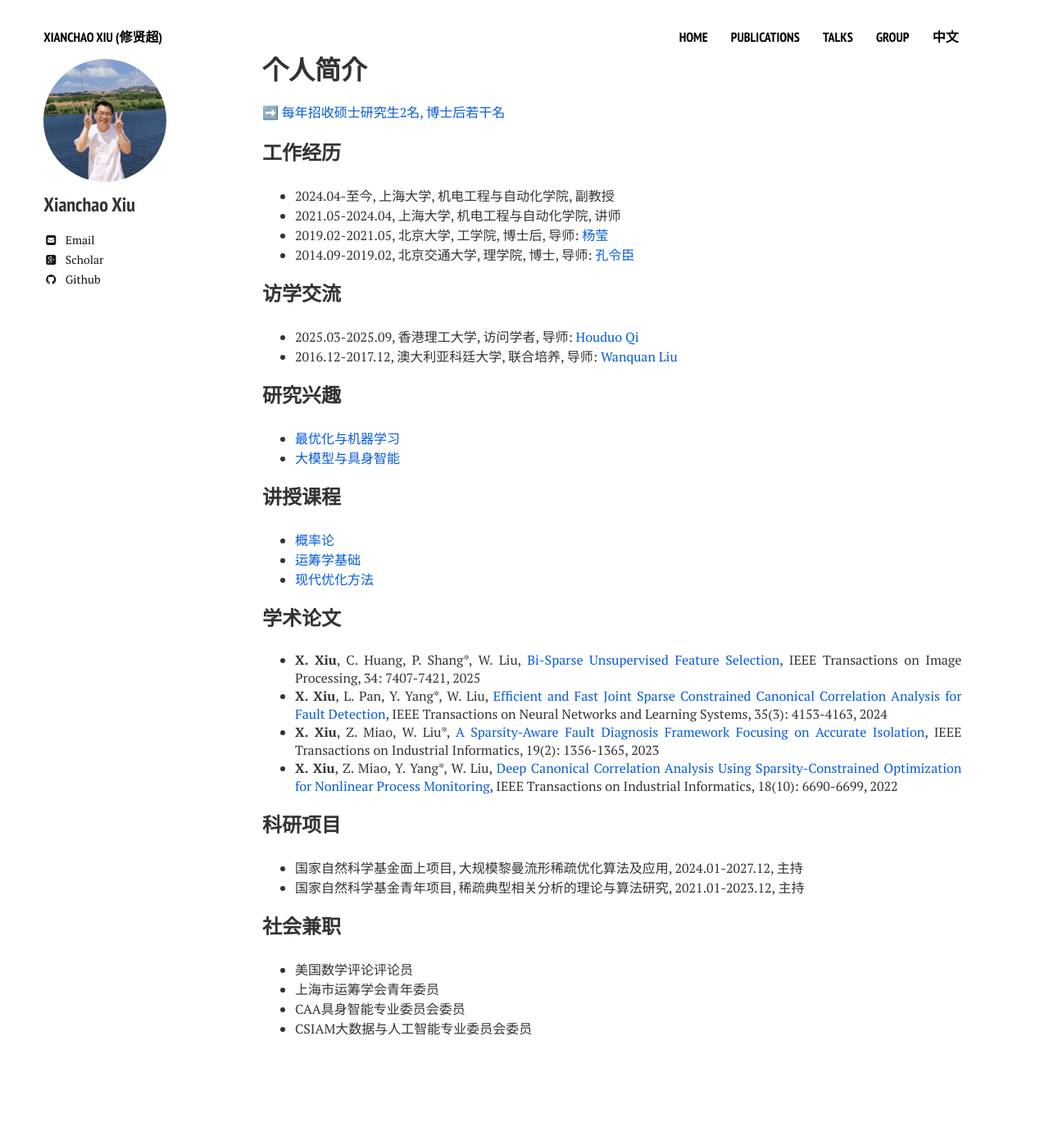
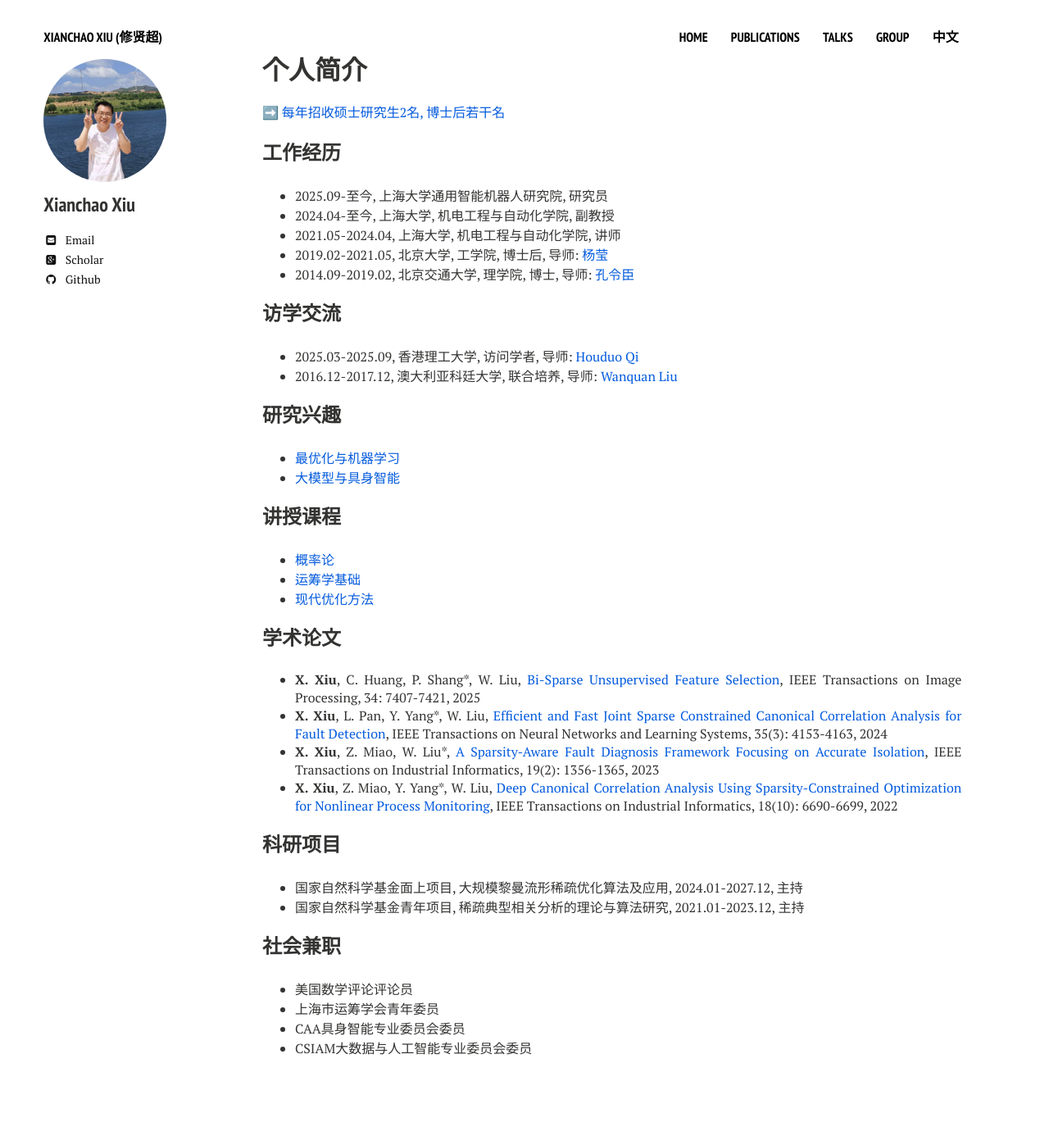
Before and after one commit to xianchaoxiu/xianchaoxiu.github.io, a Jekyll site: the page built from chinese/index.md, in a window 1280 px wide. Shown: the whole page at 82% size. Built offline with Jekyll 4.4.1, drawn with Linux system fonts in a browser that asks for light colours; nearby versions of some CDN libraries; before the commit the page ends 1362 px from its top, so only the background shows below that.

Commit message:
Update index.md

```diff
--- a/chinese/index.md
+++ b/chinese/index.md
@@ -12,6 +12,7 @@ share: false
 
 
 ### 工作经历
+* 2025.09-至今, 上海大学通用智能机器人研究院, 研究员 <br>
 * 2024.04-至今, 上海大学, 机电工程与自动化学院, 副教授 <br>
 * 2021.05-2024.04, 上海大学, 机电工程与自动化学院, 讲师 <br>
 * 2019.02-2021.05, 北京大学, 工学院, 博士后, 导师: <a href="https://www.coe.pku.edu.cn/teaching/all_time/7262.html" class="textlink" target="_blank">杨莹</a> <br>
```
